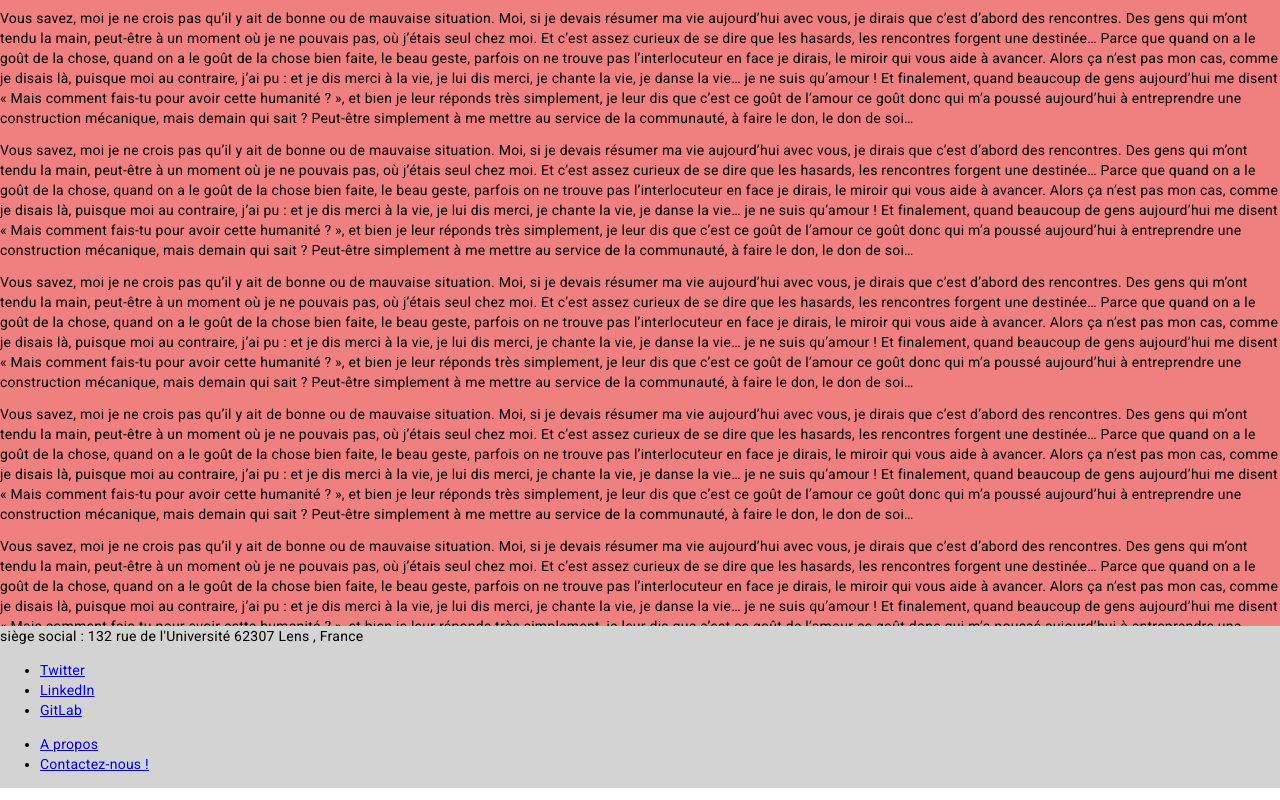
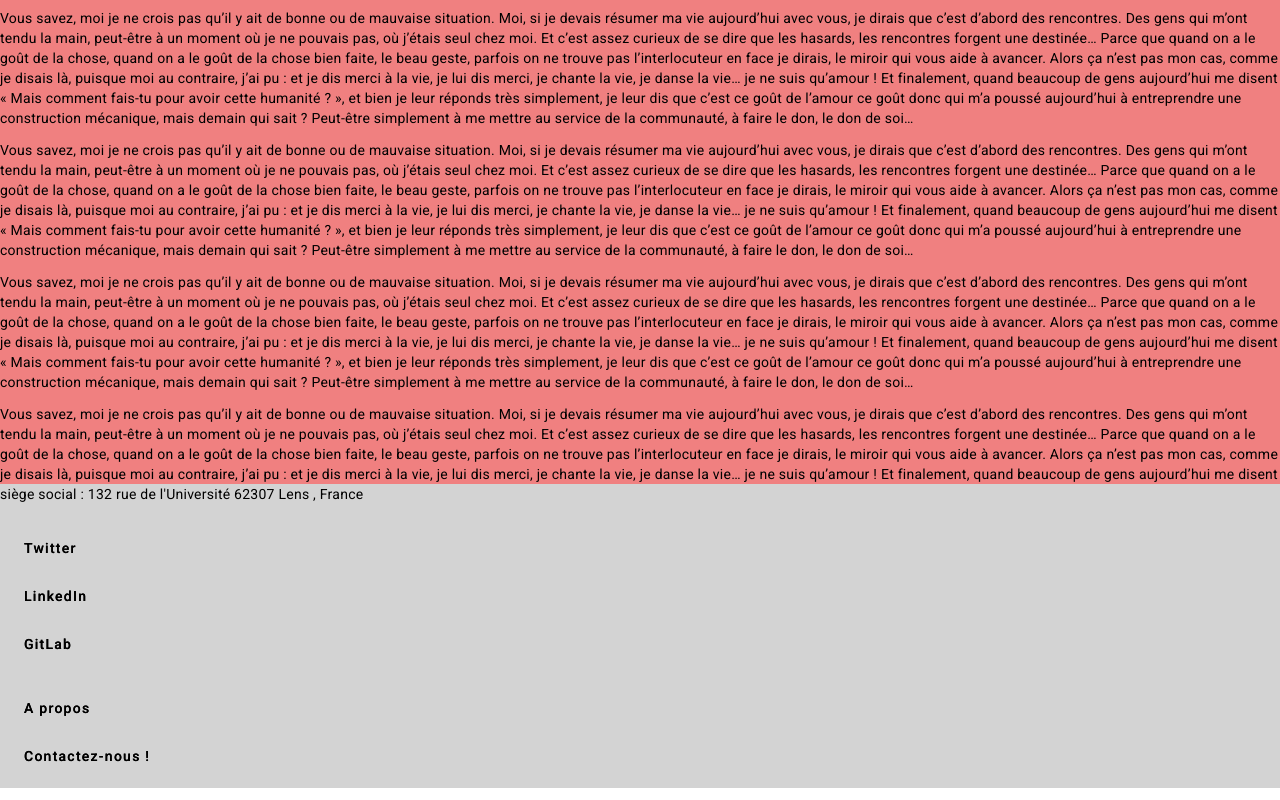
Before and after one commit to Arnaud158/ludotheque-front, an Angular app: page / in a window 1280 px wide. Shown: the part 8176-8976 px from the top of the page. Built offline with nearby package versions, Linux system fonts and the light colour scheme.

Commit message:
fix pied de page et page 404

```diff
--- a/src/app/page-not-found.component.ts
+++ b/src/app/page-not-found.component.ts
@@ -8,8 +8,16 @@ import { Component } from '@angular/core';
       </header>
   `,
   styles: [`
-    header {text-align:center; font-size:30rem; height:100vh;}
-    `]
+    header{
+      height: 100vh;
+      display: flex;
+      flex-direction: column;
+      align-items: center;
+      justify-content: center;
+      background-size: cover;
+      font-size: 30rem; }
+
+  `]
 })
 export class PageNotFoundComponent {
 
--- a/src/app/pied-page/pied-page.component.html
+++ b/src/app/pied-page/pied-page.component.html
@@ -1,22 +1,24 @@
+<body>
 
+</body>
 <footer id="footer">
   <div>
     <p> siège social : {{siegeEntreprise}} </p>
   </div>
 
   <div>
-    <ul>
-      <li><a href="{{twitter}}">Twitter</a></li>
-      <li><a href="{{linkedin}}">LinkedIn</a></li>
-      <li><a href="{{gitLab}}">GitLab</a></li>
-    </ul>
+    <mat-list>
+      <mat-list-item><a mat-button href="{{twitter}}">Twitter</a></mat-list-item>
+      <mat-list-item><a mat-button href="{{linkedin}}">LinkedIn</a></mat-list-item>
+      <mat-list-item><a mat-button href="{{gitLab}}">GitLab</a></mat-list-item>
+    </mat-list>
   </div>
 
   <div>
-    <ul>
-      <li><a href="./a-propos.html">A propos</a></li>
-      <li><a href="./contact.html">Contactez-nous !</a></li>
-    </ul>
+    <mat-list>
+      <mat-list-item><a mat-button href="/apropos">A propos</a></mat-list-item>
+      <mat-list-item><a mat-button href="/contact">Contactez-nous !</a></mat-list-item>
+    </mat-list>
   </div>
 
 </footer>
```
Also changed, not shown: src/app/a-propos/a-propos.component.html (renamed from src/app/pied-page/a-propos.html, +1 -10 lines), src/app/a-propos/a-propos.component.ts (added, +10 -0 lines), src/app/contact/contact.component.ts (added, +10 -0 lines), src/app/a-propos/a-propos.component.css (added), src/app/contact/contact.component.css (added), src/app/contact/contact.component.html (renamed from src/app/pied-page/contact.html), 2 other files (tests, documents, lock files or other folders).
